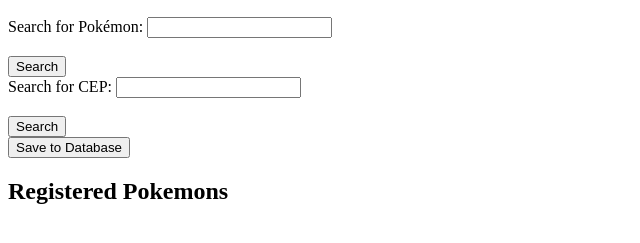
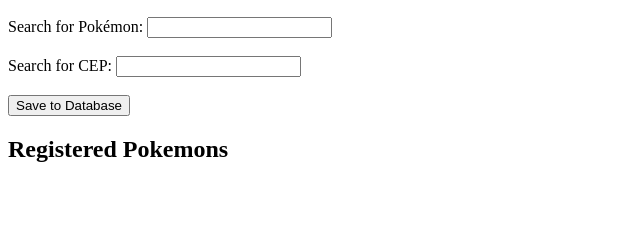
Before and after one commit to ldfracao/webdev3_p2, a Python web app: template templates/main.html in a window 1280 px wide. Shown: the part 97-340 px from the top of the page, without its empty margins (0-640 px from the left). Run offline with Jinja, Linux system fonts and the light colour scheme; the template is opened without the code that fills it, so the values that code supplies are empty.

Commit message:
Update main.html

```diff
--- a/templates/main.html
+++ b/templates/main.html
@@ -9,7 +9,6 @@
     <form action="/search" method="get">
         <label for="search">Search for Pokémon:</label>
         <input type="text" id="search" name="search"><br><br>
-        <input type="submit" value="Search">
     </form>
     <div id="search-results">
         <!-- search results will be displayed here -->
@@ -17,7 +16,6 @@
     <form action="/cep" method="get">
         <label for="cep">Search for CEP:</label>
         <input type="text" id="cep" name="cep"><br><br>
-        <input type="submit" value="Search">
     </form>
     <div id="cep-results">
         <!-- CEP search results will be displayed here -->
```
